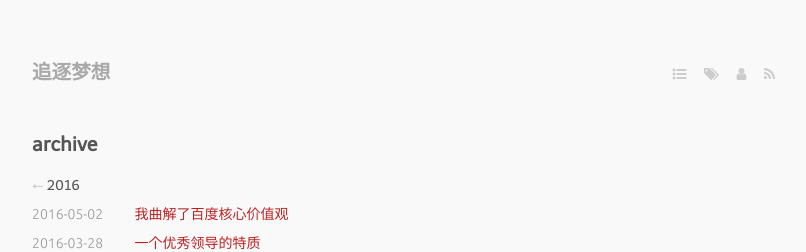
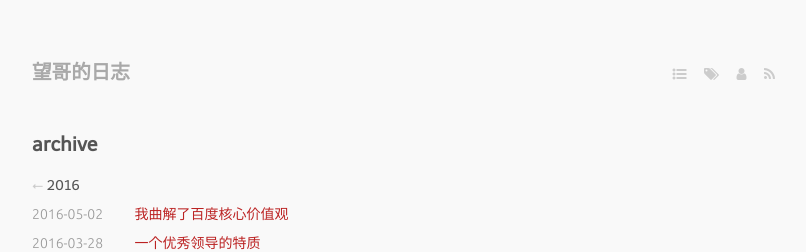
Before and after one commit to wongoo/blog-jekyll, a Jekyll site: the page built from archive.markdown, in a window 1280 px wide and 900 px high. Shown: the top 252 px of the window, without its empty margins (233-1039 px from the left). Built offline with Jekyll 4.4.1, drawn with Linux system fonts in a browser that asks for light colours; nearby versions of some CDN libraries; some web fonts are replaced.

Commit message:
change blog name

```diff
--- a/_config.yml
+++ b/_config.yml
@@ -1,6 +1,6 @@
 baseurl: /blog
 permalink: /:year/:month/:day/:title.html
-name: "追逐梦想"
+name: "望哥的日志"
 highlighter: rouge
 
 author: "gelnyang"
```
